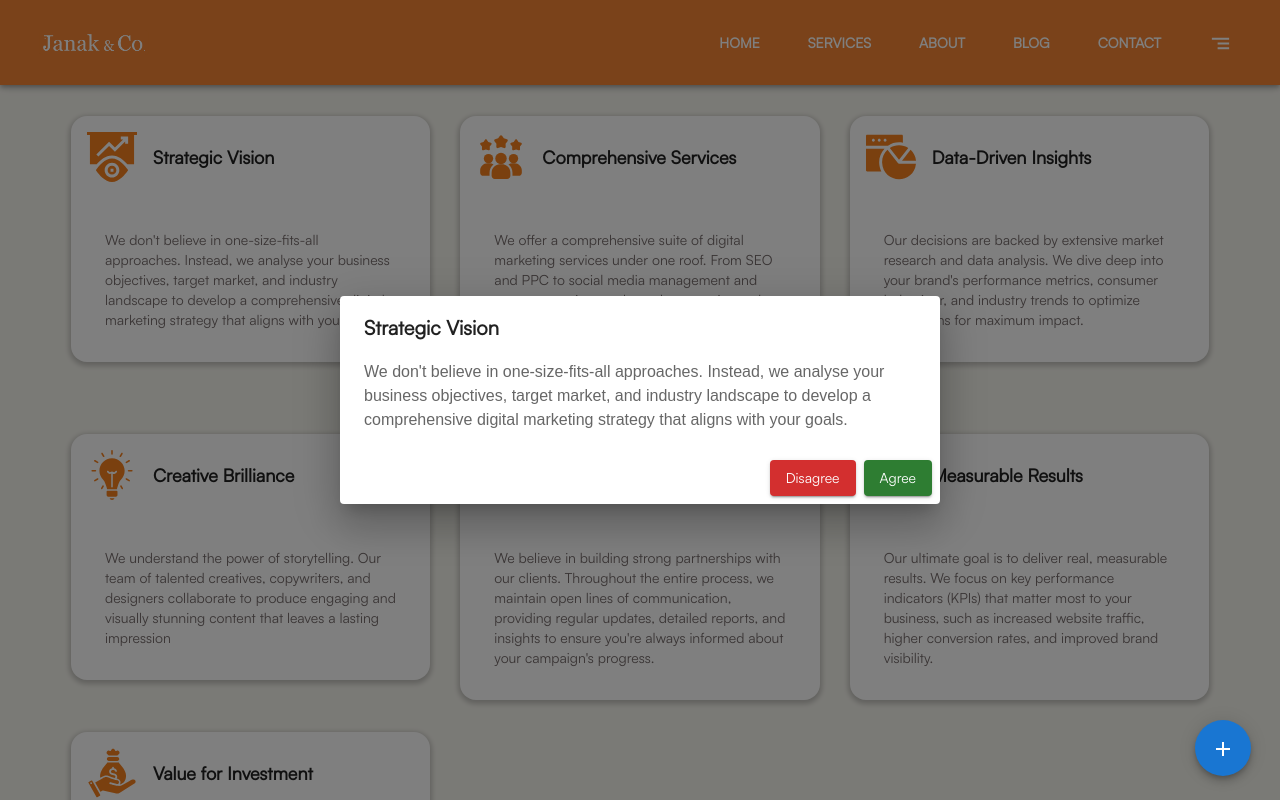
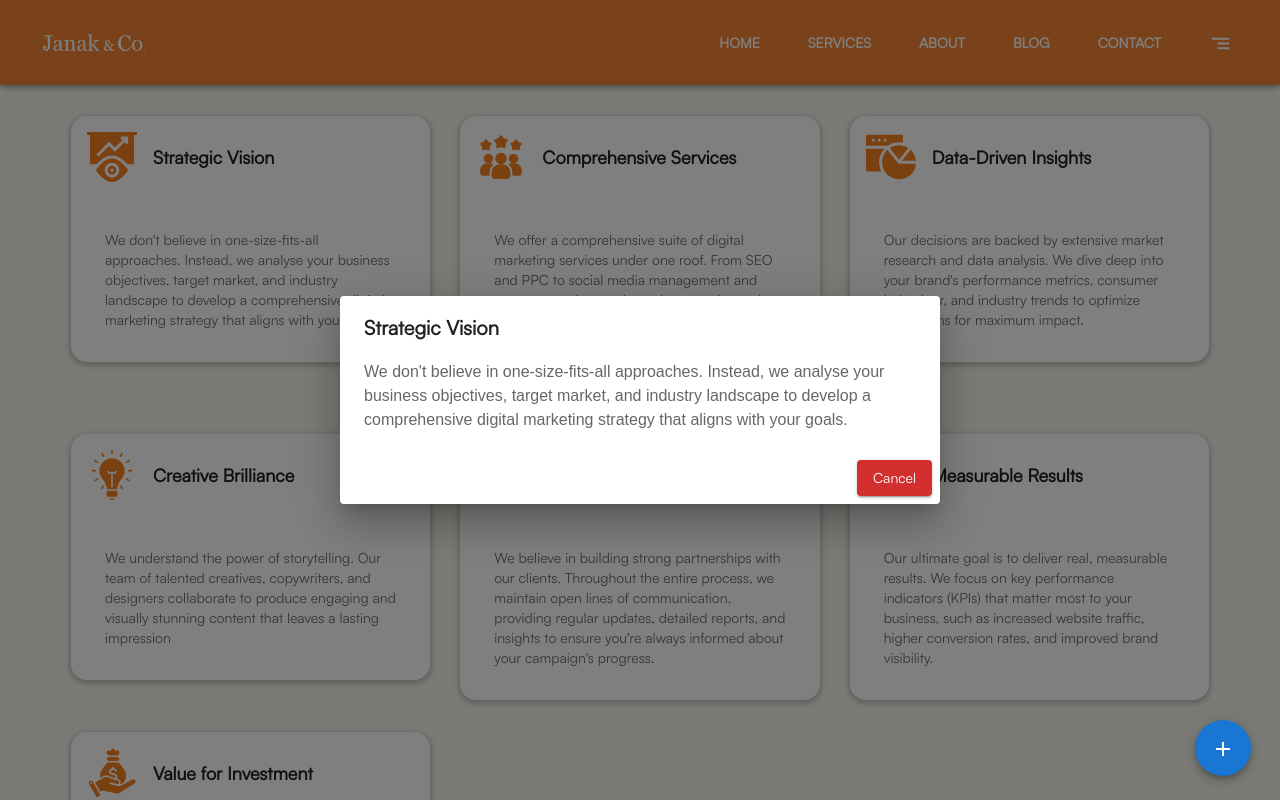
Before and after one commit to SACHINQEEP/janak_co, a React (Create React App) app: page /why-us in a window 1280 px wide. Both pictures are taken after a click on the element 250 px from the left and 803 px from the top of the page. Shown: the part 564-1364 px from the top of the page. Built offline with nearby package versions, Linux system fonts and the light colour scheme.

Commit message:
Dialog model done

```diff
--- a/src/features/shared/components/Card.tsx
+++ b/src/features/shared/components/Card.tsx
@@ -79,8 +79,8 @@ const AppCard = ({ src, cardAlt, content, title }: AppCardInterface) => {
                                 </Typography>
                             </CardContent>
                         </CardActionArea>
-                        <AppDialog selectedValue={selectedValue} open={open} onClose={closeDialogModel} />
                     </Card>
+                    <AppDialog selectedValue={selectedValue} open={open} onClose={closeDialogModel} />
                 </motion.div>
             </Grid >
         </>
--- a/src/features/shared/components/dialog.tsx
+++ b/src/features/shared/components/dialog.tsx
@@ -10,7 +10,7 @@ import DialogTitle from '@mui/material/DialogTitle';
 const AppDialog = (props: any) => {
 
     const handleClose = () => {
-        props.onClose()
+        return props.onClose()
     };
 
     return (
@@ -30,8 +30,7 @@ const AppDialog = (props: any) => {
                     </DialogContentText>
                 </DialogContent>
                 <DialogActions>
-                    <Button variant="contained" color="error" onClick={handleClose}>Disagree</Button>
-                    <Button variant="contained" color="success" onClick={handleClose} autoFocus>Agree</Button>
+                    <Button variant="contained" color="error" onClick={handleClose}>Cancel</Button>
                 </DialogActions>
             </Dialog>
         </div>
--- a/src/features/shared/components/speedDial.tsx
+++ b/src/features/shared/components/speedDial.tsx
@@ -5,9 +5,9 @@ import Box from '@mui/material/Box';
 import SpeedDial from '@mui/material/SpeedDial';
 import SpeedDialIcon from '@mui/material/SpeedDialIcon';
 import SpeedDialAction from '@mui/material/SpeedDialAction';
-import SaveIcon from '@mui/icons-material/Save';
-import PrintIcon from '@mui/icons-material/Print';
-import ShareIcon from '@mui/icons-material/Share';
+// import SaveIcon from '@mui/icons-material/Save';
+// import PrintIcon from '@mui/icons-material/Print';
+// import ShareIcon from '@mui/icons-material/Share';
 import useMediaQuery from '@mui/material/useMediaQuery';
 import AppWhatsapp from './whatsapp';
 
@@ -23,11 +23,9 @@ const StyledSpeedDial = styled(SpeedDial)(({ theme }) => ({
     },
 }));
 
+
 const actions = [
     { icon: <AppWhatsapp />, name: 'Whatsapp' },
-    { icon: <SaveIcon />, name: 'Save' },
-    { icon: <PrintIcon />, name: 'Print' },
-    { icon: <ShareIcon />, name: 'Share' },
 ];
 
 const PlaygroundSpeedDial = () => {
```
